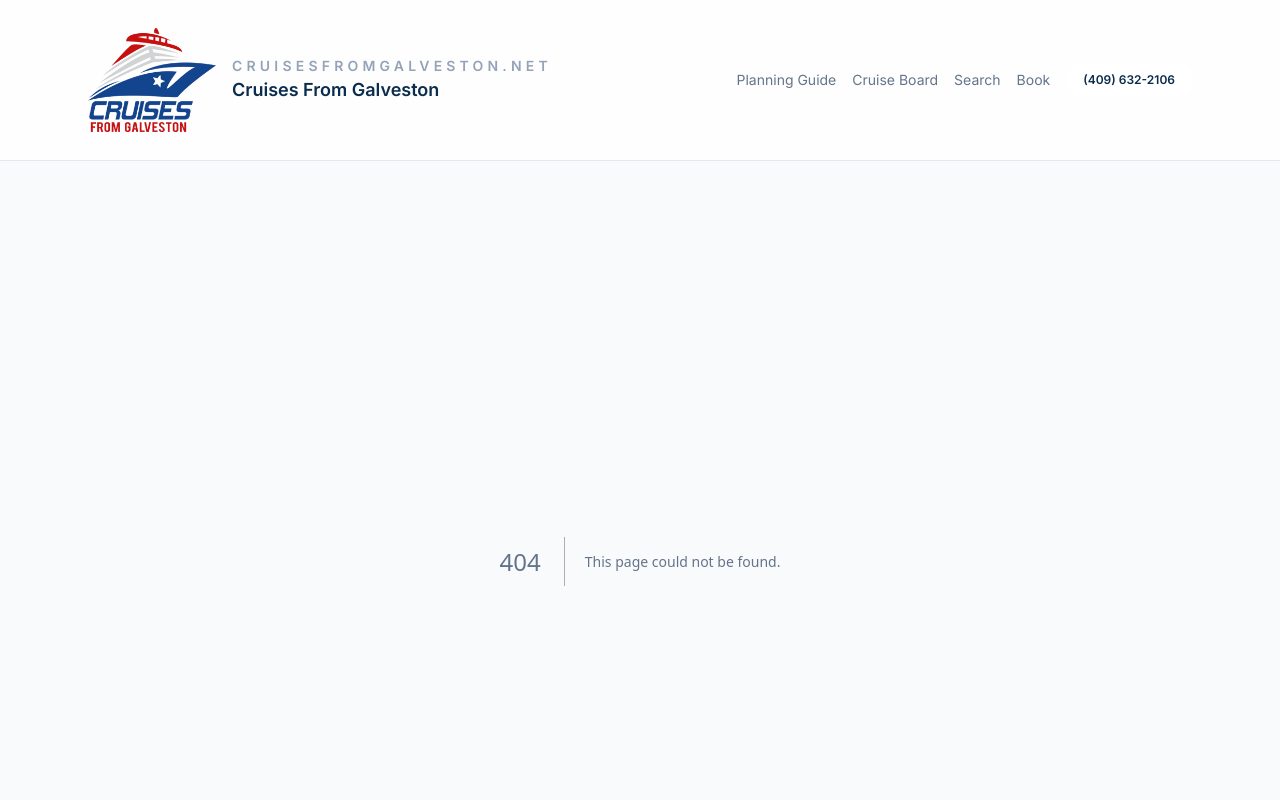
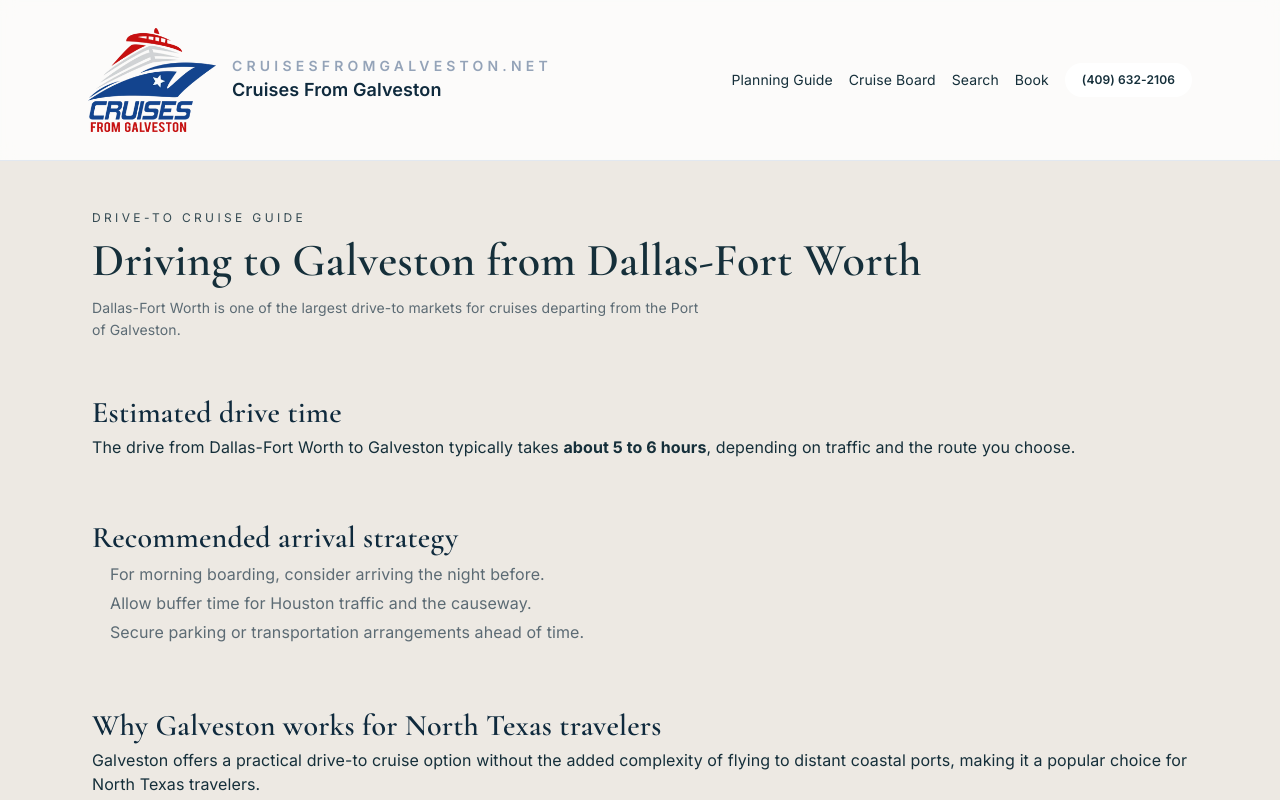
Before and after one commit to monicap360/ElariaHQ, a Next.js app in the folder cruise-cards-site/: page /plan-your-cruise/driving-to-galveston/from-dallas-fort-worth in a window 1280 px wide. Before the commit this address had no page. Shown: the top 800 px of the page. Built offline with nearby package versions, Linux system fonts and the light colour scheme; no server answers.

Commit message:
Enhance drive-to city pages with additional content and links

```diff
--- /dev/null
+++ b/cruise-cards-site/src/app/(cvb)/plan-your-cruise/driving-to-galveston/from-dallas-fort-worth/page.tsx
@@ -0,0 +1,62 @@
+import type { Metadata } from "next";
+import "../../../../cruises-from-galveston/visitor-info/visitor-info.css";
+import CvbSailingsSnapshot from "@/components/CvbSailingsSnapshot";
+
+export const metadata: Metadata = {
+  title: "Driving to Galveston from Dallas-Fort Worth | Cruise Planning Guide",
+  description:
+    "A visitor guide for driving to Galveston from Dallas-Fort Worth, including drive time, arrival planning, and embarkation-day tips.",
+};
+
+export default function FromDFWPage() {
+  return (
+    <main>
+      <section className="hero">
+        <div className="wrap">
+          <div className="kicker">Drive-To Cruise Guide</div>
+          <h1 className="heroTitle">Driving to Galveston from Dallas-Fort Worth</h1>
+          <p className="sectionDesc">
+            Dallas-Fort Worth is one of the largest drive-to markets for cruises departing from the Port of Galveston.
+          </p>
+        </div>
+      </section>
+
+      <section className="section">
+        <div className="wrap">
+          <h2 className="sectionTitle">Estimated drive time</h2>
+          <p>
+            The drive from Dallas-Fort Worth to Galveston typically takes <strong>about 5 to 6 hours</strong>, depending
+            on traffic and the route you choose.
+          </p>
+        </div>
+      </section>
+
+      <section className="section">
+        <div className="wrap">
+          <h2 className="sectionTitle">Recommended arrival strategy</h2>
+          <ul className="linkList">
+            <li>For morning boarding, consider arriving the night before.</li>
+            <li>Allow buffer time for Houston traffic and the causeway.</li>
+            <li>Secure parking or transportation arrangements ahead of time.</li>
+          </ul>
+        </div>
+      </section>
+
+      <section className="section">
+        <div className="wrap">
+          <h2 className="sectionTitle">Why Galveston works for North Texas travelers</h2>
+          <p>
+            Galveston offers a practical drive-to cruise option without the added complexity of flying to distant
+            coastal ports, making it a popular choice for North Texas travelers.
+          </p>
+        </div>
+      </section>
+
+      <section className="section">
+        <div className="wrap">
+          <CvbSailingsSnapshot />
+        </div>
+      </section>
+    </main>
+  );
+}
```
